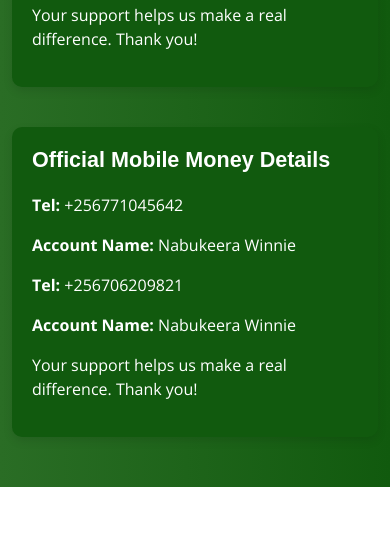
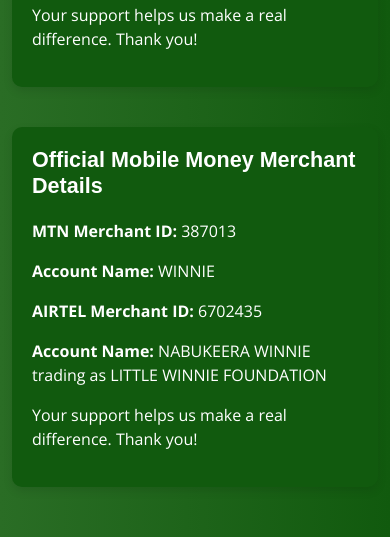
Before and after one commit to RutananaArnold/lwf_project, a plain HTML site: page index.html in a window 390 px wide. Shown: the part 4984-5528 px from the top of the page. Drawn offline with nearby package versions, Linux system fonts and the light colour scheme.

Commit message:
changed to mobile money merchant ID from tel

```diff
--- a/index.html
+++ b/index.html
@@ -475,12 +475,13 @@
           <div class="col-lg-8">
             <div class="bank-details-box"
               style="background: #115a0e; color: #333; border-radius: 10px; padding: 20px; box-shadow: 0 4px 10px rgba(0, 0, 0, 0.1);">
-              <h4 style="margin-bottom: 20px; font-weight: bold; color: white;">Official Mobile Money Details</h4>
-              <p><strong>Tel:</strong> +256771045642</p>
-              <p><strong>Account Name:</strong> Nabukeera Winnie</p>
+              <h4 style="margin-bottom: 20px; font-weight: bold; color: white;">Official Mobile Money Merchant Details
+              </h4>
+              <p><strong>MTN Merchant ID:</strong> 387013</p>
+              <p><strong>Account Name:</strong> WINNIE</p>
               <p></p>
-              <p><strong>Tel:</strong> +256706209821</p>
-              <p><strong>Account Name:</strong> Nabukeera Winnie</p>
+              <p><strong>AIRTEL Merchant ID:</strong> 6702435</p>
+              <p><strong>Account Name:</strong> NABUKEERA WINNIE trading as LITTLE WINNIE FOUNDATION</p>
               <p style="margin-top: 15px;">Your support helps us make a real difference. Thank you!</p>
             </div>
           </div>
```
Also changed, not shown: public/index.html (+6 -5 lines).
